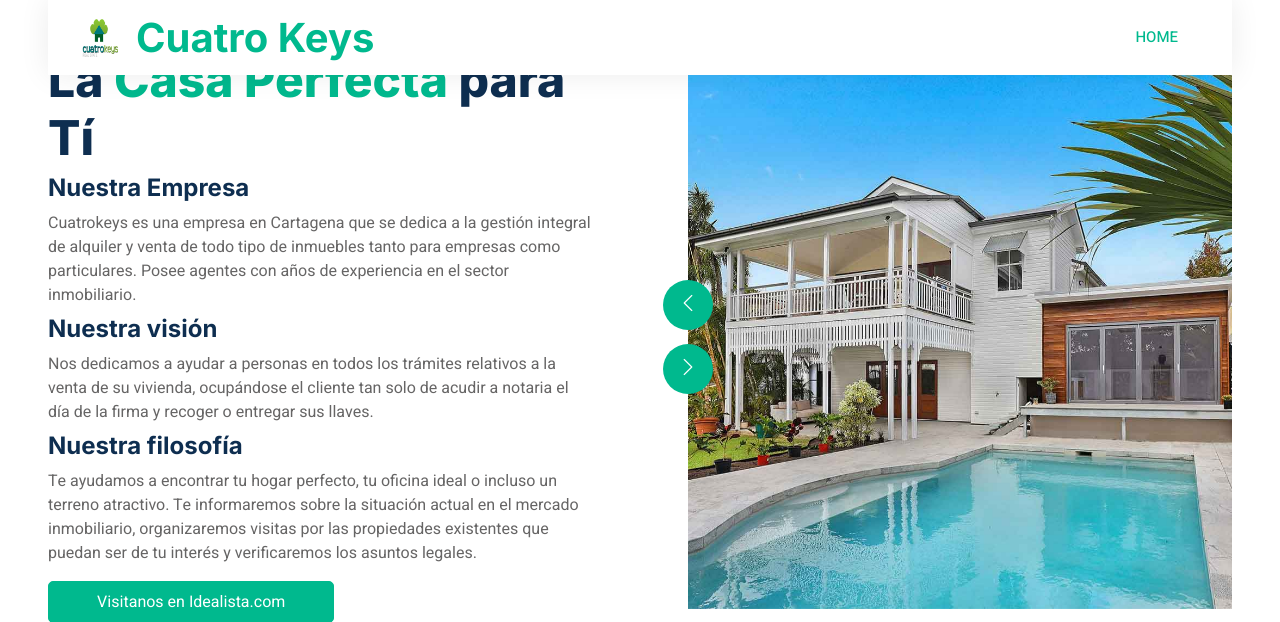
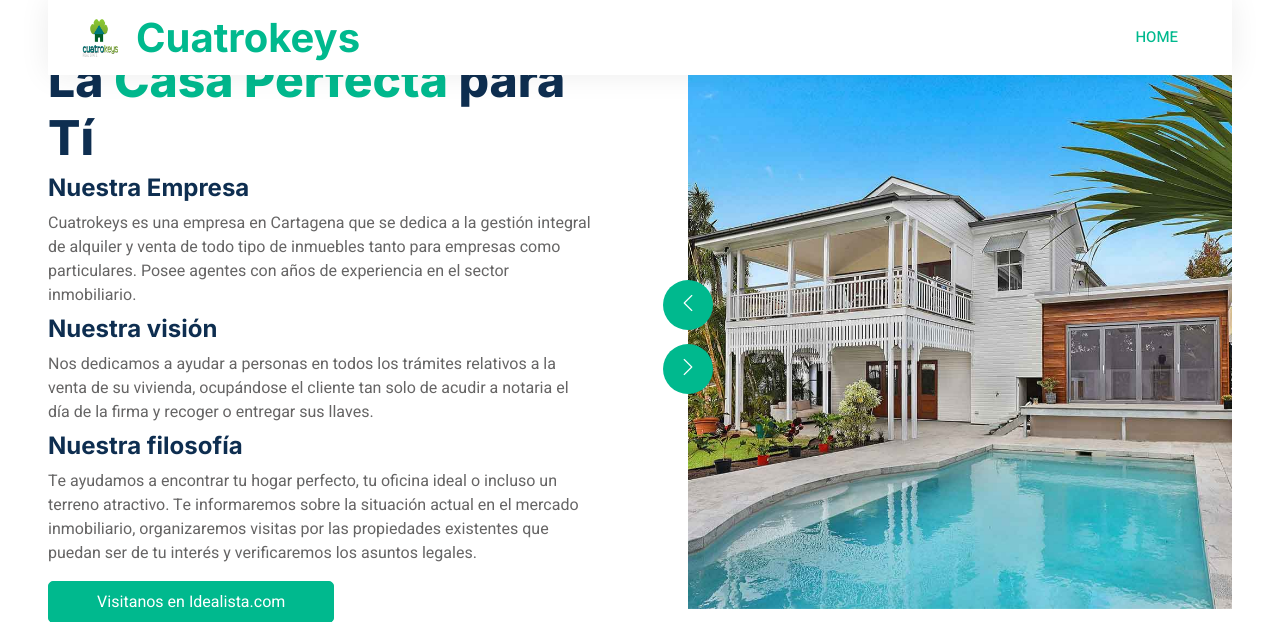
Before and after one commit to julia4keys/real_state, a Python web app: template template/index_temp.html in a window 1280 px wide. Shown: the top 622 px of the page. Run offline with Jinja, Linux system fonts and the light colour scheme; the template is opened without the code that fills it, so the values that code supplies are empty; some libraries are stand-ins or nearby versions.

Commit message:
mas ajustes

```diff
--- a/template/index_temp.html
+++ b/template/index_temp.html
@@ -3,7 +3,7 @@
 
 <head>
     <meta charset="utf-8">
-    <title>Cuatro Keys - Inmobiliaria</title>
+    <title>Cuatrokeys - Inmobiliaria</title>
     <meta content="width=device-width, initial-scale=1.0" name="viewport">
     <meta content="" name="keywords">
     <meta content="" name="description">
@@ -49,7 +49,7 @@
                     <div class="p-2 me-2">
                         <img class="img-fluid" src="img/logo.png" alt="Icon" style="width: 40px; height: 40px;">
                     </div>
-                    <h1 class="m-0 text-primary">Cuatro Keys</h1>
+                    <h1 class="m-0 text-primary">Cuatrokeys</h1>
                 </a>
                 <button type="button" class="navbar-toggler" data-bs-toggle="collapse" data-bs-target="#navbarCollapse">
                     <span class="navbar-toggler-icon"></span>
```
